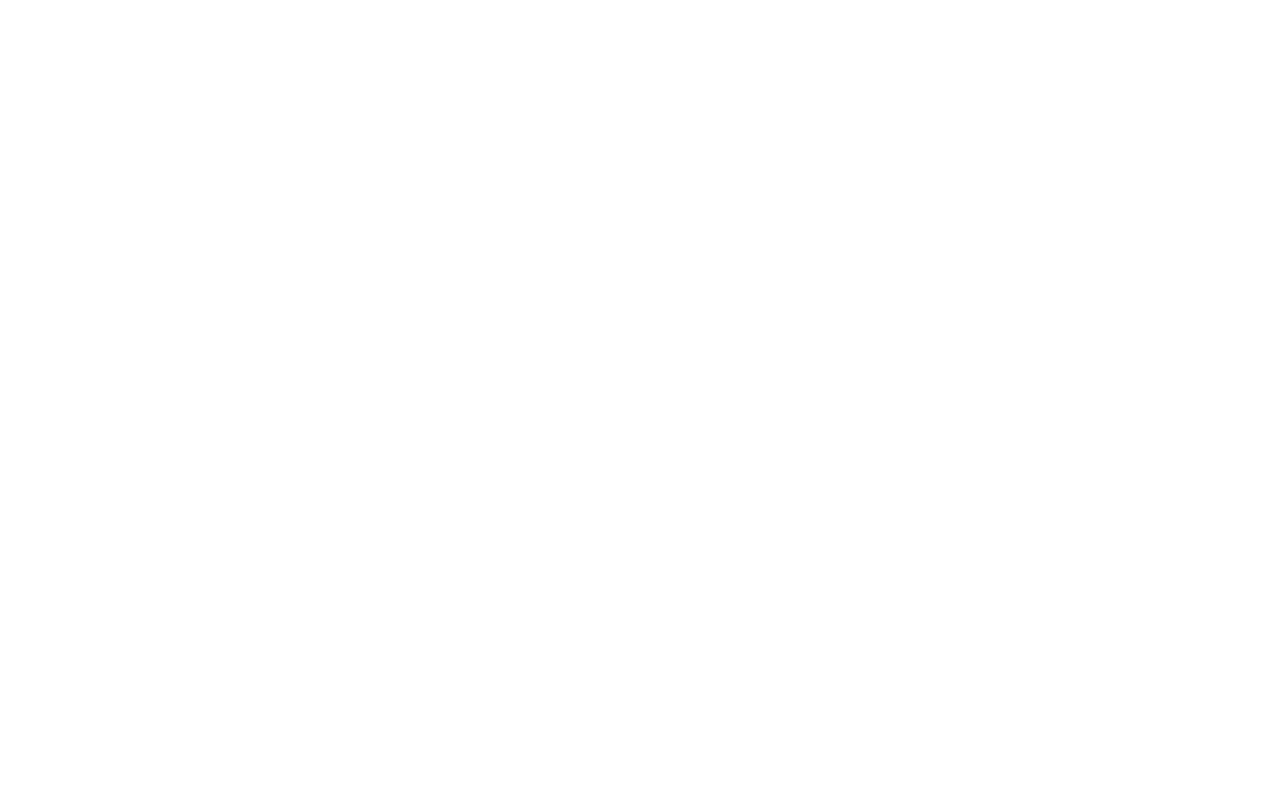
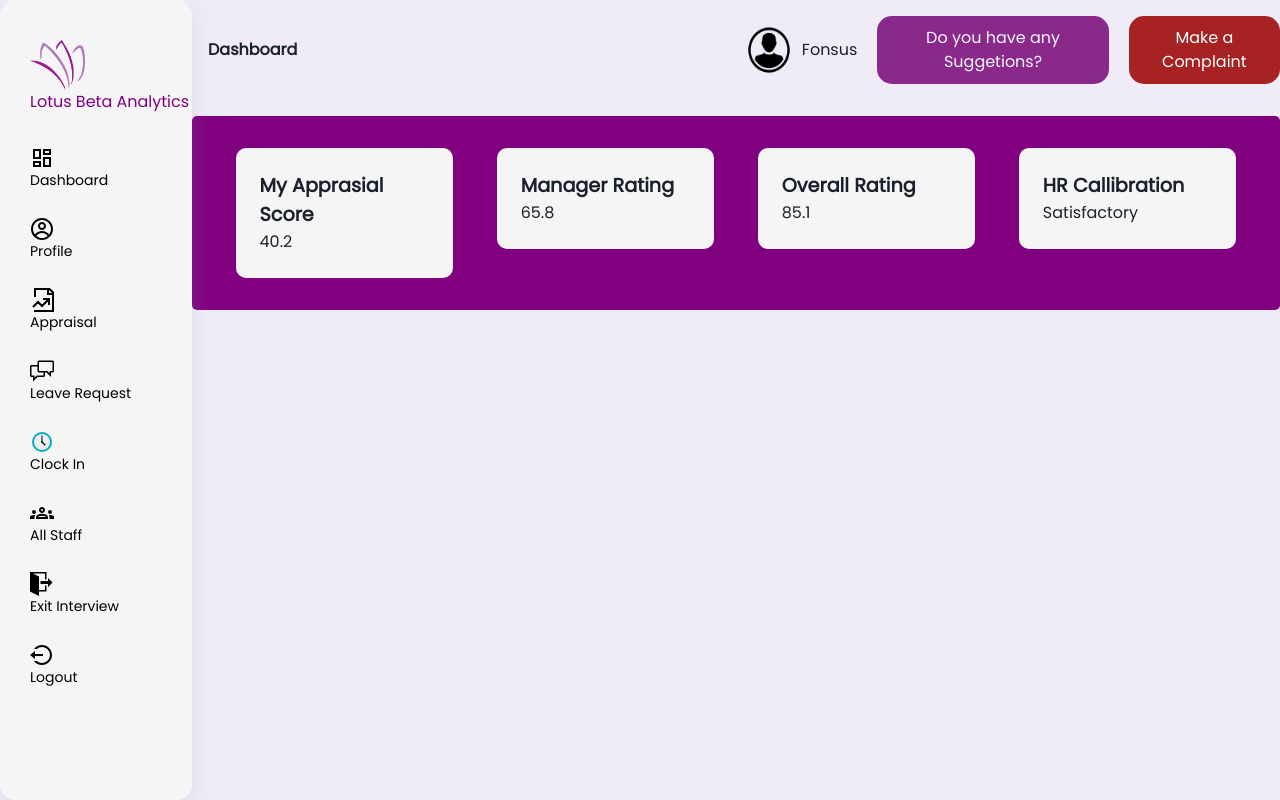
Before and after one commit to ejooremmanuel/performancePortal, a React (Create React App) app: page /dashboard in a window 1280 px wide. Before the commit this address had no page. Built offline with nearby package versions, Linux system fonts and the light colour scheme.

Commit message:
Dashboard

```diff
--- a/src/App.js
+++ b/src/App.js
@@ -1,5 +1,6 @@
 import React from "react";
 import { BrowserRouter as Router, Route, Routes } from "react-router-dom";
+import Dashboard from "./screens/Dashboard";
 import LoginScreen from "./screens/LoginScreen";
 
 function App() {
@@ -8,6 +9,7 @@
       <Router>
         <Routes>
           <Route path="/" exact element={<LoginScreen />} />
+          <Route path="/dashboard" exact element={<Dashboard />} />
         </Routes>
       </Router>
     </>
--- /dev/null
+++ b/src/components/Header/Header.css
@@ -0,0 +1,47 @@
+.header {
+  width: 100%;
+}
+
+.header_space {
+  display: flex;
+  padding-left: 1rem;
+  padding-top: 1rem;
+  justify-content: center;
+  align-items: center;
+}
+
+.header_title {
+  margin-right: 40%;
+  font-weight: bold;
+}
+
+.header_img img {
+  display: flex;
+  width: 100%;
+  height: 50px;
+}
+
+.header_img {
+  margin-left: 20px;
+  margin-right: 10px;
+}
+
+.header_option {
+  display: flex;
+}
+
+.header_btn {
+  background-color: rgb(139, 41, 139);
+  margin-right: 20px;
+  margin-left: 20px;
+  padding: 10px;
+  border-radius: 15px;
+  color: aliceblue;
+}
+
+.header_btn2 {
+  background-color: rgb(167, 35, 35);
+  padding: 10px;
+  border-radius: 15px;
+  color: azure;
+}
--- /dev/null
+++ b/src/components/Header/index.jsx
@@ -0,0 +1,31 @@
+import React from "react";
+import staffPic from "../../assets/staffPic.png";
+import "./Header.css";
+
+function Header({ title }) {
+  return (
+    <div className="header">
+      <div className="header_space">
+        <div className="header_title">
+          <h4>{title}</h4>
+        </div>
+        <div className="header_img">
+          <img src={staffPic} alt="Staff Pic" />
+        </div>
+        <div className="user_name">
+          <h5>Fonsus</h5>
+        </div>
+        <div className="header_option">
+          <div className="header_btn">
+            <button>Do you have any Suggetions?</button>
+          </div>
+          <div className="header_btn2">
+            <button>Make a Complaint</button>
+          </div>
+        </div>
+      </div>
+    </div>
+  );
+}
+
+export default Header;
--- /dev/null
+++ b/src/components/Sidebar/Sidebar.css
@@ -0,0 +1,102 @@
+.sidebar {
+  width: 15%;
+  float: left;
+  height: 100vh;
+  background-color: whitesmoke;
+  box-shadow: rgba(149, 157, 165, 0.2) 0px 8px 24px;
+  border-radius: 15px;
+}
+
+.sidebar_container {
+  margin-top: 40px;
+  margin-left: 30px;
+}
+
+.sidebar_title {
+  padding-top: 30px;
+  font-size: 20px;
+  font-weight: bold;
+  color: rgb(83, 83, 170);
+}
+
+.sidebar_container a {
+  text-decoration: none;
+}
+
+.sidebar_icons {
+  flex-direction: row;
+  margin-top: 2rem;
+}
+
+.sidebarIcons {
+  font-size: 1.5rem;
+}
+
+.sidebar_icons ul {
+  padding: 0;
+  margin: 0;
+  list-style: none;
+  font-size: 14px;
+}
+
+.sidebar_icons ul li {
+  width: 100%;
+  padding: 0;
+  margin: 0;
+  height: 4rem;
+}
+
+.sidebar_icons ul li a {
+  text-decoration: none;
+  color: black;
+  padding-bottom: 12rem;
+}
+
+.sidebar_icons ul li a svg {
+  margin-top: 7px;
+  margin-right: 2rem;
+  color: black;
+}
+
+.company_logo img {
+  height: 50px;
+}
+
+.company_logo h6 {
+  color: purple;
+}
+
+/* phone-only */
+
+@media (max-width: 599px) {
+  .sidebar_container {
+    width: 100%;
+    margin-top: 0;
+    display: flex;
+    flex-direction: column;
+    height: 250px;
+  }
+
+  .sidebar_icons {
+    flex-direction: row;
+    margin-top: 50px;
+    margin-right: 0.6rem;
+    border-radius: 10px;
+  }
+  .sidebar_icons ul {
+    display: flex;
+    margin: 0px;
+    list-style: none;
+    font-size: 16px;
+  }
+
+  .sidebar_icons ul li {
+    width: 100%;
+    margin: 10px;
+    height: 4rem;
+  }
+
+  .sidebar_icons ul li p {
+    display: none;
+  }
+}
--- /dev/null
+++ b/src/components/Sidebar/Sidebar.js
@@ -0,0 +1,86 @@
+import React from "react";
+import { Link } from "react-router-dom";
+import { RiDashboardLine } from "react-icons/ri";
+import { CgProfile } from "react-icons/cg";
+import { GrDocumentPerformance } from "react-icons/gr";
+import { GoCommentDiscussion } from "react-icons/go";
+import { FcClock } from "react-icons/fc";
+import { MdOutlineGroups } from "react-icons/md";
+import { ImExit } from "react-icons/im";
+import { RiLogoutCircleLine } from "react-icons/ri";
+import lotusPic from "../../assets/lotusPic.png";
+import "./Sidebar.css";
+
+function Sidebar() {
+  const logoutHandler = () => {};
+
+  return (
+    <div className="sidebar">
+      <div className="sidebar_container">
+        <div className="company_logo">
+          <img src={lotusPic} alt="" />
+          <h6>Lotus Beta Analytics</h6>
+        </div>
+        <div className="sidebar_icons">
+          <ul>
+            <li>
+              <Link to="/dashboard">
+                <RiDashboardLine className="sidebarIcons" />
+                <p>Dashboard</p>
+              </Link>
+            </li>
+            <li>
+              <Link to="/">
+                <CgProfile className="sidebarIcons" />
+                <p>Profile</p>
+              </Link>
+            </li>
+
+            <li>
+              <Link to="/">
+                <GrDocumentPerformance className="sidebarIcons" />
+                <p>Appraisal</p>
+              </Link>
+            </li>
+
+            <li>
+              <Link to="/">
+                <GoCommentDiscussion className="sidebarIcons" />
+                <p>Leave Request</p>
+              </Link>
+            </li>
+
+            <li>
+              <Link to="/">
+                <FcClock className="sidebarIcons" />
+                <p>Clock In</p>
+              </Link>
+            </li>
+            <li>
+              <Link to="/">
+                <MdOutlineGroups className="sidebarIcons" />
+                <p>All Staff</p>
+              </Link>
+            </li>
+
+            <li>
+              <Link to="/">
+                <ImExit className="sidebarIcons" />
+                <p>Exit Interview</p>
+              </Link>
+            </li>
+
+            <li>
+              <Link to="/" onClick={logoutHandler}>
+                <RiLogoutCircleLine className="sidebarIcons" />
+                <p>Logout</p>
+              </Link>
+            </li>
+          </ul>
+        </div>
+      </div>
+    </div>
+  );
+}
+
+export default Sidebar;
--- /dev/null
+++ b/src/screens/Dashboard.css
@@ -0,0 +1,28 @@
+.contanier {
+  height: 100vh;
+  background-color: rgb(240, 236, 247);
+}
+
+.dashboard_contanier {
+  display: flex;
+  height: auto;
+  background-color: purple;
+  border-radius: 5px;
+  margin-top: 2rem;
+}
+
+.dashboard_cards {
+  width: 20%;
+  margin-left: 4%;
+  margin-top: 2rem;
+  margin-bottom: 2rem;
+  height: 50%;
+  padding: 1.5rem;
+  background-color: whitesmoke;
+  border-radius: 10px;
+}
+
+.cards_title {
+  font-size: 1.2rem;
+  font-weight: bold;
+}
--- /dev/null
+++ b/src/screens/Dashboard.js
@@ -0,0 +1,40 @@
+import React from "react";
+import Header from "../components/Header";
+import Sidebar from "../components/Sidebar/Sidebar";
+import "./Dashboard.css";
+
+const Dashboard = () => {
+  return (
+    <div>
+      <div className="contanier">
+        <Sidebar />
+        <div>
+          <Header title="Dashboard" />
+        </div>
+        <div className="dashboard_contanier">
+          <div className="dashboard_cards">
+            <div className="cards_title">My Apprasial Score</div>
+            <h3>40.2</h3>
+          </div>
+
+          <div className="dashboard_cards">
+            <div className="cards_title">Manager Rating</div>
+            <h3>65.8</h3>
+          </div>
+
+          <div className="dashboard_cards">
+            <div className="cards_title">Overall Rating</div>
+            <h3>85.1</h3>
+          </div>
+
+          <div className="dashboard_cards">
+            <div className="cards_title">HR Callibration</div>
+            <h3>Satisfactory</h3>
+          </div>
+        </div>
+      </div>
+    </div>
+  );
+};
+
+export default Dashboard;
```
Also changed, not shown: src/assets/lotusPic.png (added), src/assets/staffPic.png (added).
